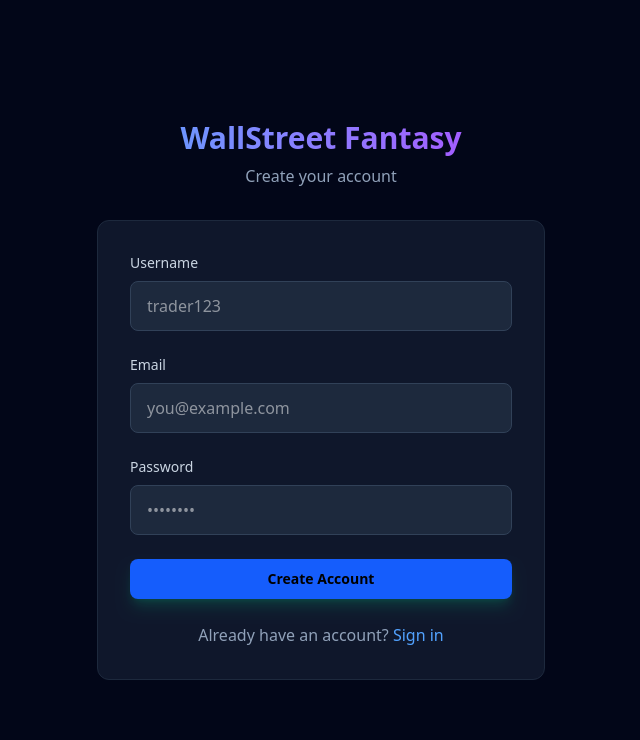
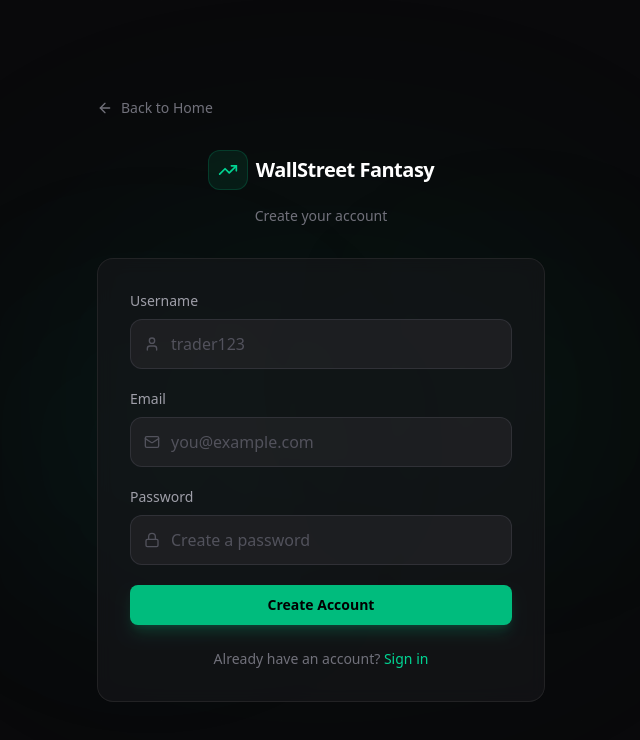
Before and after one commit to tlindblad4/WallStreet-Fantasy, a Next.js app: page /register in a window 1280 px wide. Shown: the top 740 px of the page, without its empty margins (319-959 px from the left). Built offline with nearby package versions, Linux system fonts and the light colour scheme.

Commit message:
ui: update register page with emerald theme to match login and site design

```diff
--- a/src/app/register/page.tsx
+++ b/src/app/register/page.tsx
@@ -7,6 +7,7 @@ import Link from "next/link";
 import { useRouter } from "next/navigation";
 import { Button } from "@/components/ui/button";
 import { createClient } from "@/lib/supabase";
+import { ArrowLeft, TrendingUp, User, Mail, Lock } from "lucide-react";
 
 export default function RegisterPage() {
   const [email, setEmail] = useState("");
@@ -55,69 +56,107 @@ export default function RegisterPage() {
   };
 
   return (
-    <div className="min-h-screen bg-slate-950 flex items-center justify-center p-4">
-      <div className="w-full max-w-md">
+    <div className="min-h-screen bg-zinc-950 flex items-center justify-center p-4 relative overflow-hidden">
+      {/* Animated background glows */}
+      <div className="absolute top-1/4 left-1/2 -translate-x-1/2 w-[600px] h-[400px] bg-emerald-500/6 rounded-full blur-[120px] pointer-events-none" />
+      <div className="absolute bottom-1/4 left-1/4 w-[300px] h-[300px] bg-teal-500/4 rounded-full blur-[100px] pointer-events-none" style={{ animationDelay: "2s" }} />
+      <div className="absolute top-1/3 right-1/4 w-[250px] h-[250px] bg-emerald-600/3 rounded-full blur-[100px] pointer-events-none" style={{ animationDelay: "3s" }} />
+
+      {/* Subtle grid background */}
+      <div
+        className="absolute inset-0 pointer-events-none opacity-[0.03]"
+        style={{
+          backgroundImage:
+            "linear-gradient(rgba(255,255,255,0.1) 1px, transparent 1px), linear-gradient(90deg, rgba(255,255,255,0.1) 1px, transparent 1px)",
+          backgroundSize: "60px 60px",
+        }}
+      />
+
+      <div className="w-full max-w-md relative z-10">
+        {/* Back link */}
+        <Link
+          href="/"
+          className="inline-flex items-center gap-2 text-zinc-500 hover:text-zinc-300 transition-colors mb-8"
+        >
+          <ArrowLeft className="w-4 h-4" />
+          <span className="text-sm font-medium">Back to Home</span>
+        </Link>
+
+        {/* Header */}
         <div className="text-center mb-8">
-          <h1 className="text-3xl font-bold bg-gradient-to-r from-blue-400 to-purple-500 bg-clip-text text-transparent">
-            WallStreet Fantasy
-          </h1>
-          <p className="text-slate-400 mt-2">Create your account</p>
+          <div className="inline-flex items-center gap-2 mb-4">
+            <div className="w-10 h-10 rounded-xl bg-emerald-500/10 border border-emerald-500/20 flex items-center justify-center">
+              <TrendingUp className="w-5 h-5 text-emerald-400" />
+            </div>
+            <span className="text-xl font-bold text-white tracking-tight">WallStreet Fantasy</span>
+          </div>
+          <p className="text-zinc-500 text-sm">Create your account</p>
         </div>
 
-        <div className="bg-slate-900 border border-slate-800 rounded-xl p-8">
+        {/* Card */}
+        <div className="bg-zinc-900/60 border border-zinc-800/80 rounded-2xl p-8 backdrop-blur-sm">
           {error && (
-            <div className="bg-red-500/20 border border-red-500/50 text-red-400 px-4 py-3 rounded-lg mb-6">
+            <div className="bg-red-500/10 border border-red-500/30 text-red-400 px-4 py-3 rounded-xl mb-6 text-sm">
               {error}
             </div>
           )}
 
-          <form onSubmit={handleRegister} className="space-y-6">
+          <form onSubmit={handleRegister} className="space-y-5">
             <div>
-              <label className="block text-sm font-medium text-slate-300 mb-2">
+              <label className="block text-sm font-medium text-zinc-400 mb-2">
                 Username
               </label>
+              <div className="relative">
+                <User className="absolute left-3.5 top-1/2 -translate-y-1/2 w-4 h-4 text-zinc-600" />
                 <input
                   type="text"
                   value={username}
                   onChange={(e) => setUsername(e.target.value)}
-                className="w-full bg-slate-800 border border-slate-700 rounded-lg px-4 py-3 text-white focus:outline-none focus:border-blue-500"
+                  className="w-full bg-zinc-800/60 border border-zinc-700/60 rounded-xl pl-10 pr-4 py-3 text-white placeholder-zinc-600 focus:outline-none focus:border-emerald-500/50 focus:ring-1 focus:ring-emerald-500/20 transition-all"
                   placeholder="trader123"
                   required
                 />
               </div>
+            </div>
 
             <div>
-              <label className="block text-sm font-medium text-slate-300 mb-2">
+              <label className="block text-sm font-medium text-zinc-400 mb-2">
                 Email
               </label>
+              <div className="relative">
+                <Mail className="absolute left-3.5 top-1/2 -translate-y-1/2 w-4 h-4 text-zinc-600" />
                 <input
                   type="email"
                   value={email}
                   onChange={(e) => setEmail(e.target.value)}
-                className="w-full bg-slate-800 border border-slate-700 rounded-lg px-4 py-3 text-white focus:outline-none focus:border-blue-500"
+                  className="w-full bg-zinc-800/60 border border-zinc-700/60 rounded-xl pl-10 pr-4 py-3 text-white placeholder-zinc-600 focus:outline-none focus:border-emerald-500/50 focus:ring-1 focus:ring-emerald-500/20 transition-all"
                   placeholder="you@example.com"
                   required
                 />
               </div>
+            </div>
 
             <div>
-              <label className="block text-sm font-medium text-slate-300 mb-2">
+              <label className="block text-sm font-medium text-zinc-400 mb-2">
                 Password
               </label>
+              <div className="relative">
+                <Lock className="absolute left-3.5 top-1/2 -translate-y-1/2 w-4 h-4 text-zinc-600" />
                 <input
                   type="password"
                   value={password}
                   onChange={(e) => setPassword(e.target.value)}
-                className="w-full bg-slate-800 border border-slate-700 rounded-lg px-4 py-3 text-white focus:outline-none focus:border-blue-500"
-                placeholder="••••••••"
+                  className="w-full bg-zinc-800/60 border border-zinc-700/60 rounded-xl pl-10 pr-4 py-3 text-white placeholder-zinc-600 focus:outline-none focus:border-emerald-500/50 focus:ring-1 focus:ring-emerald-500/20 transition-all"
+                  placeholder="Create a password"
                   required
                   minLength={6}
                 />
               </div>
+            </div>
 
             <Button
               type="submit"
-              className="w-full bg-blue-600 hover:bg-blue-700"
+              className="w-full"
               disabled={loading}
             >
               {loading ? "Creating account..." : "Create Account"}
@@ -125,9 +164,9 @@ export default function RegisterPage() {
           </form>
 
           <div className="mt-6 text-center">
-            <p className="text-slate-400">
+            <p className="text-zinc-500 text-sm">
               Already have an account?{" "}
-              <Link href="/login" className="text-blue-400 hover:text-blue-300">
+              <Link href="/login" className="text-emerald-400 hover:text-emerald-300 font-medium">
                 Sign in
               </Link>
             </p>
```
Lines whose indentation alone changed are shown as unchanged.
